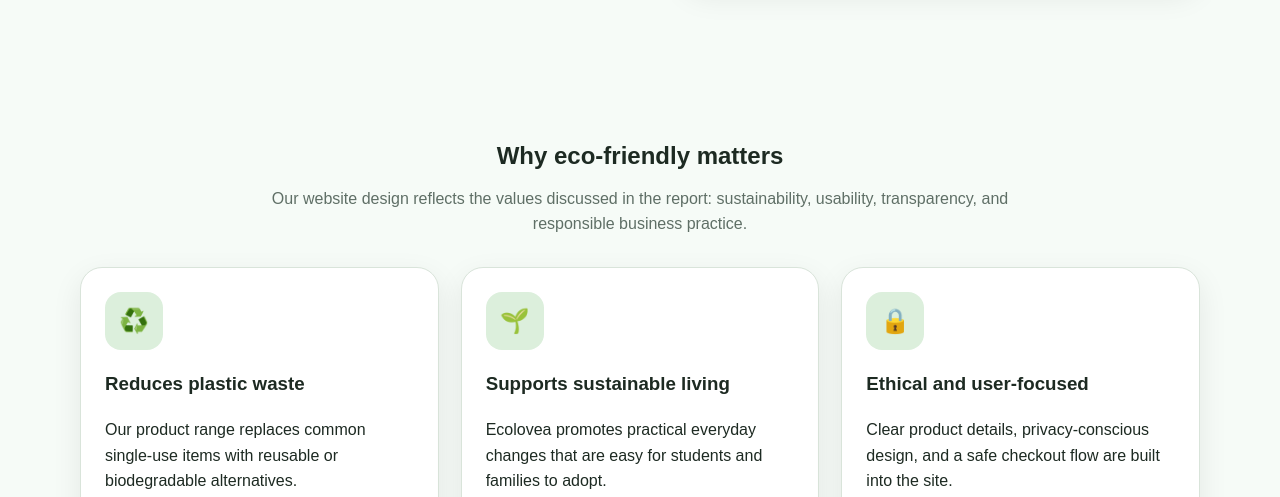
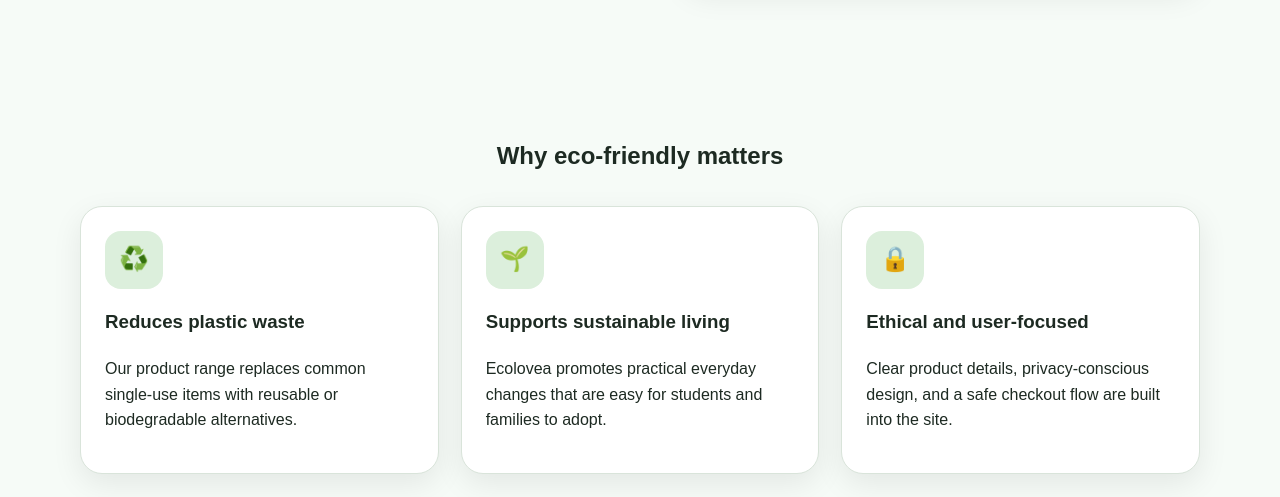
Before and after one commit to matheswaran-design/Ecolovea-website, a plain HTML site: page index.html in a window 1280 px wide. Shown: the part 603-1100 px from the top of the page. Drawn offline with Linux system fonts and the light colour scheme.

Commit message:
Update index.html

```diff
--- a/index.html
+++ b/index.html
@@ -60,10 +60,7 @@
       <div class="container">
         <div class="section-title">
           <h2>Why eco-friendly matters</h2>
-          <p>
-            Our website design reflects the values discussed in the report: sustainability,
-            usability, transparency, and responsible business practice.
-          </p>
+
         </div>
 
         <div class="feature-grid">
```
